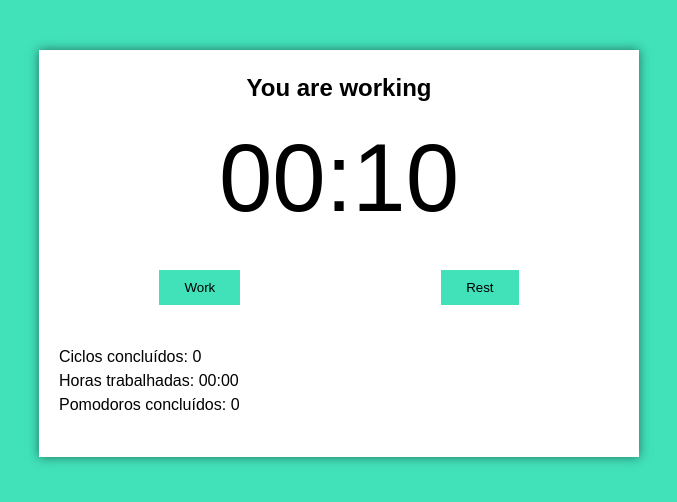
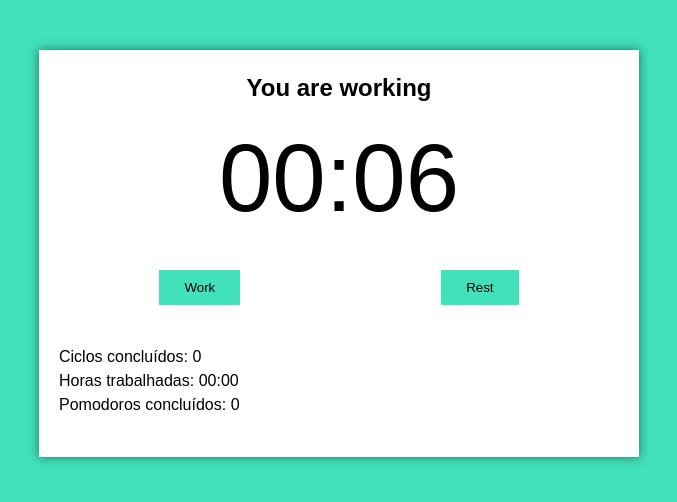
Before and after one commit to joaobispo2077/pomodoro, a React (Create React App) app: page / in a window 1280 px wide. Shown: the top 502 px of the page, without its empty margins (301-978 px from the left). Built offline with nearby package versions, Linux system fonts and the light colour scheme.

Commit message:
fix: added long rest  after each 4 number of cycles

```diff
--- a/src/App.tsx
+++ b/src/App.tsx
@@ -5,9 +5,9 @@ function App(): JSX.Element {
   return (
     <div className="container">
       <PomodoroTimer
-        defaultPomodoroTime={10} //1500
-        shortRestTime={2} //300
-        longRestTime={5} //900
+        defaultPomodoroTime={6} //1500 25min
+        shortRestTime={2} //300 5min
+        longRestTime={3} //900 15min
         cycles={4}
       />
     </div>
--- a/src/components/pomodoroTimer.tsx
+++ b/src/components/pomodoroTimer.tsx
@@ -19,12 +19,16 @@ interface IPomodoroTimerProps {
   cycles: number;
 }
 
+const getDefaultNumberOfCycles = (num: number): number => num - 1;
+
 function PomodoroTimer(props: IPomodoroTimerProps): JSX.Element {
   const [mainTime, setMainTime] = React.useState(props.defaultPomodoroTime);
   const [timeCounting, setTimeCounting] = React.useState(false);
   const [working, setWorking] = React.useState(false);
   const [resting, setResting] = React.useState(false);
-  const [cycles, setCycles] = React.useState(props.cycles);
+  const [cycles, setCycles] = React.useState(
+    getDefaultNumberOfCycles(props.cycles),
+  );
 
   const [completedCycles, setCompletedCycles] = React.useState(0);
   const [fullWorkingTime, setFullWorkingTime] = React.useState(0);
@@ -44,7 +48,13 @@ function PomodoroTimer(props: IPomodoroTimerProps): JSX.Element {
 
     setMainTime(props.defaultPomodoroTime);
     audioStartWorking.play();
-  }, [setTimeCounting, setWorking, setMainTime, props.defaultPomodoroTime]);
+  }, [
+    setTimeCounting,
+    setWorking,
+    setMainTime,
+    setResting,
+    props.defaultPomodoroTime,
+  ]);
 
   const handleStartRest = useCallback(
     (long: boolean) => {
@@ -78,7 +88,7 @@ function PomodoroTimer(props: IPomodoroTimerProps): JSX.Element {
       setCycles(cycles - 1);
     } else if (working && cycles <= 0) {
       handleStartRest(true);
-      setCycles(props.cycles);
+      setCycles(getDefaultNumberOfCycles(props.cycles));
       setCompletedCycles(completedCycles + 1);
     }
 
```
